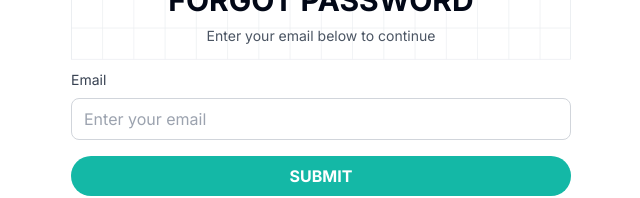
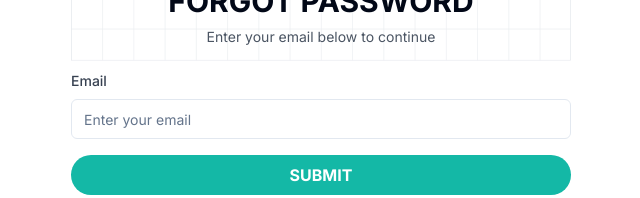
Before and after one commit to testPhebsoft/gaia-learning, a Next.js app: page /forgotpass in a window 1280 px wide. Shown: the part 335-533 px from the top of the page, without its empty margins (319-959 px from the left). Built offline with nearby package versions, Linux system fonts and the light colour scheme.

Commit message:
labelinput validation

```diff
--- a/src/components/ForgotPassword.jsx
+++ b/src/components/ForgotPassword.jsx
@@ -1,5 +1,6 @@
 import React from "react";
 import Link from "next/link";
+import LabelInput from "./LabelInput";
 
 const ForgotPassword = () => {
   return (
@@ -29,17 +30,14 @@ const ForgotPassword = () => {
 
         <form>
           <div className="mb-4">
-            <label className="block mb-2 text-sm text-gray-700" htmlFor="email">
-              Email
-            </label>
-            <input
-              className="lg:w-full md:w-full sm:w-full border-gray-300 border px-3 py-2 rounded-lg"
-              type="email"
-              id="email"
-              name="email"
-              placeholder="Enter your email"
-              required
-            />
+            <LabelInput
+             className="block mb-2 text-sm text-gray-700"
+             label="Email"
+             placeholder="Enter your email"
+             name="email"
+             id="email"
+             type="email"
+             />
           </div>
 
           <div className="flex items-center justify-between mb-4">
--- a/src/components/LabelInput.jsx
+++ b/src/components/LabelInput.jsx
@@ -36,7 +36,7 @@ const LabelInput = ({ label, type, id, className, placeholder }) => {
           onBlur = {handleBlur}
         />
       </div>
-      {error && <p className="text-red-500 text-xs italic">{error}</p>}
+      {error && <p className="text-red-500 text-xs">{error}</p>}
     </div>
   );
 };
```
